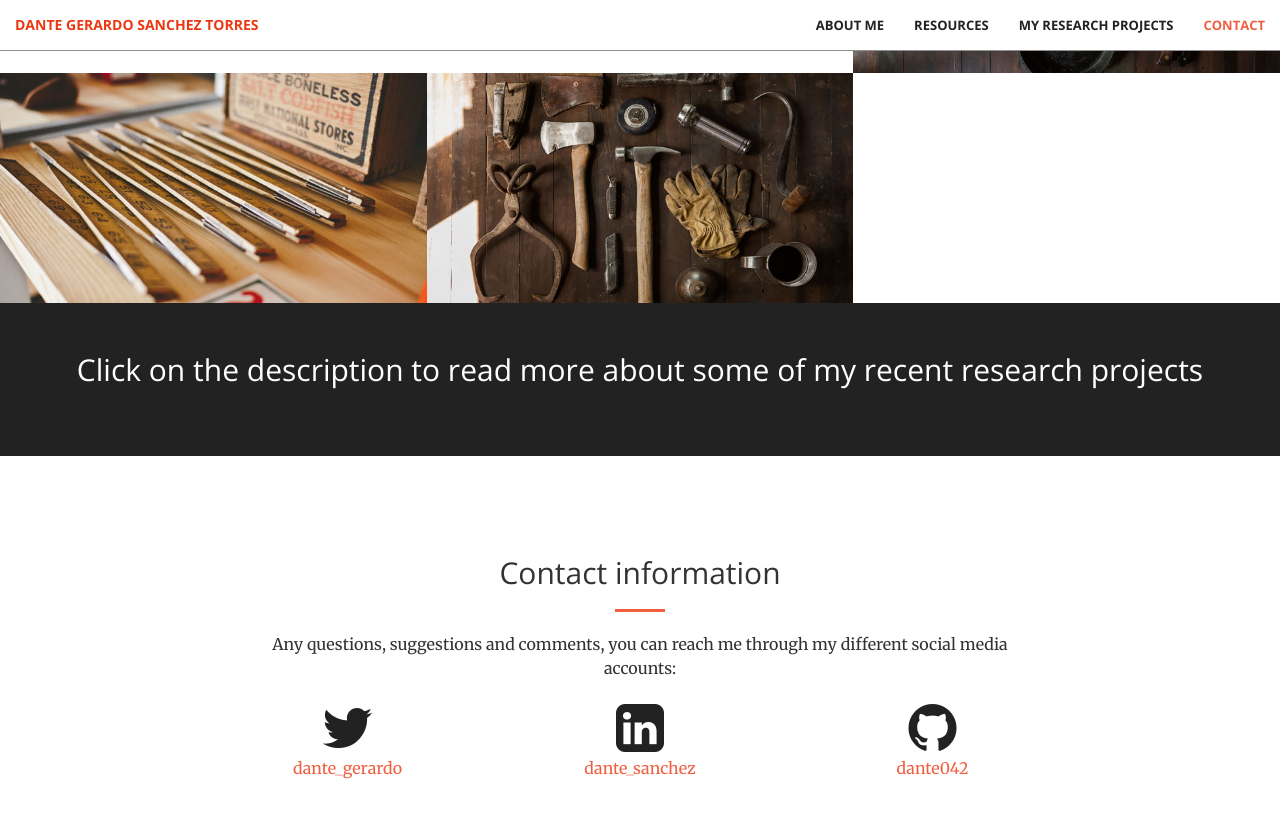
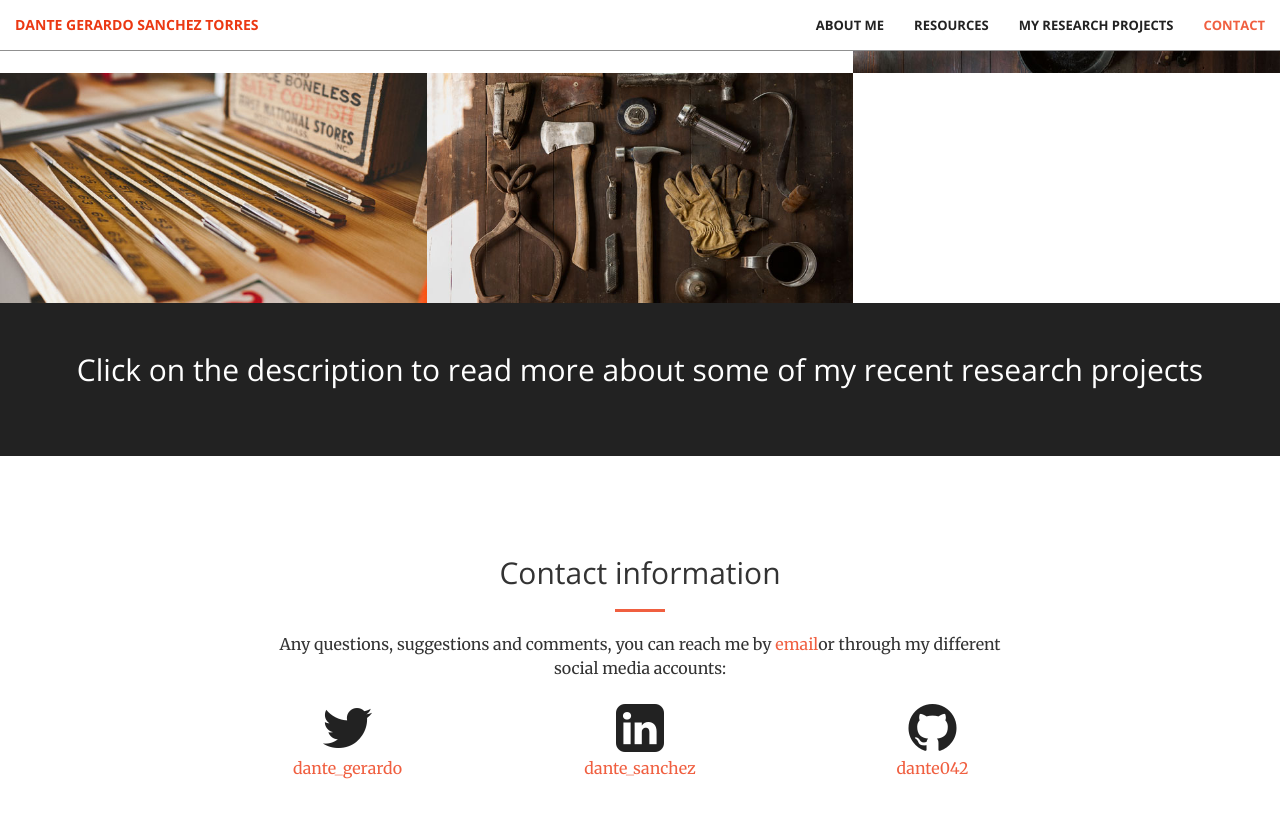
Before and after one commit to dante042/dante042.github.io, a Jekyll site: the page built from index.html, in a window 1280 px wide and 900 px high, scrolled down 2185 px. Shown: the top 818 px of the window. Built offline with Jekyll 4.4.1, drawn with Linux system fonts in a browser that asks for light colours.

Commit message:
Update contact.html

```diff
--- a/_includes/contact.html
+++ b/_includes/contact.html
@@ -4,7 +4,7 @@
             <div class="col-lg-8 col-lg-offset-2 text-center">
                 <h2 class="section-heading">Contact information</h2>
                 <hr class="primary">
-                <p>Any questions, suggestions and comments, you can reach me through my different social media accounts:</p>
+                <p>Any questions, suggestions and comments, you can reach me by <a href="https://twitter.com/dante_gerado">email</a>or through my different social media accounts:</p>
             </div>
         <div class="col-lg-2 col-lg-offset-2 text-center">
             <a href="https://twitter.com/dante_gerado">
```
